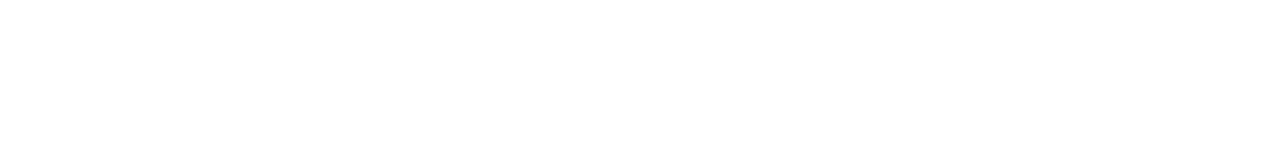
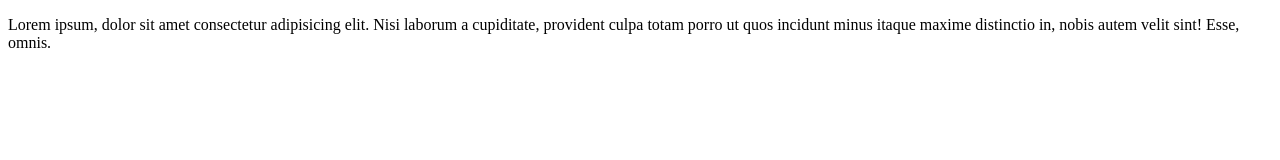
Before and after one commit to Msoda45/js-Project, a plain HTML site: page 8.js/index.html in a window 1280 px wide. Drawn offline with Linux system fonts and the light colour scheme.

Commit message:
8.change

```diff
--- a/8.js/index.html
+++ b/8.js/index.html
@@ -6,7 +6,7 @@
     <title>Document</title>
 </head>
 <body>
-
+    <p>Lorem ipsum, dolor sit amet consectetur adipisicing elit. Nisi laborum a cupiditate, provident culpa totam porro ut quos incidunt minus itaque maxime distinctio in, nobis autem velit sint! Esse, omnis.</p>
 </body>
 <script src="app.js"></script>
 </html>
```
